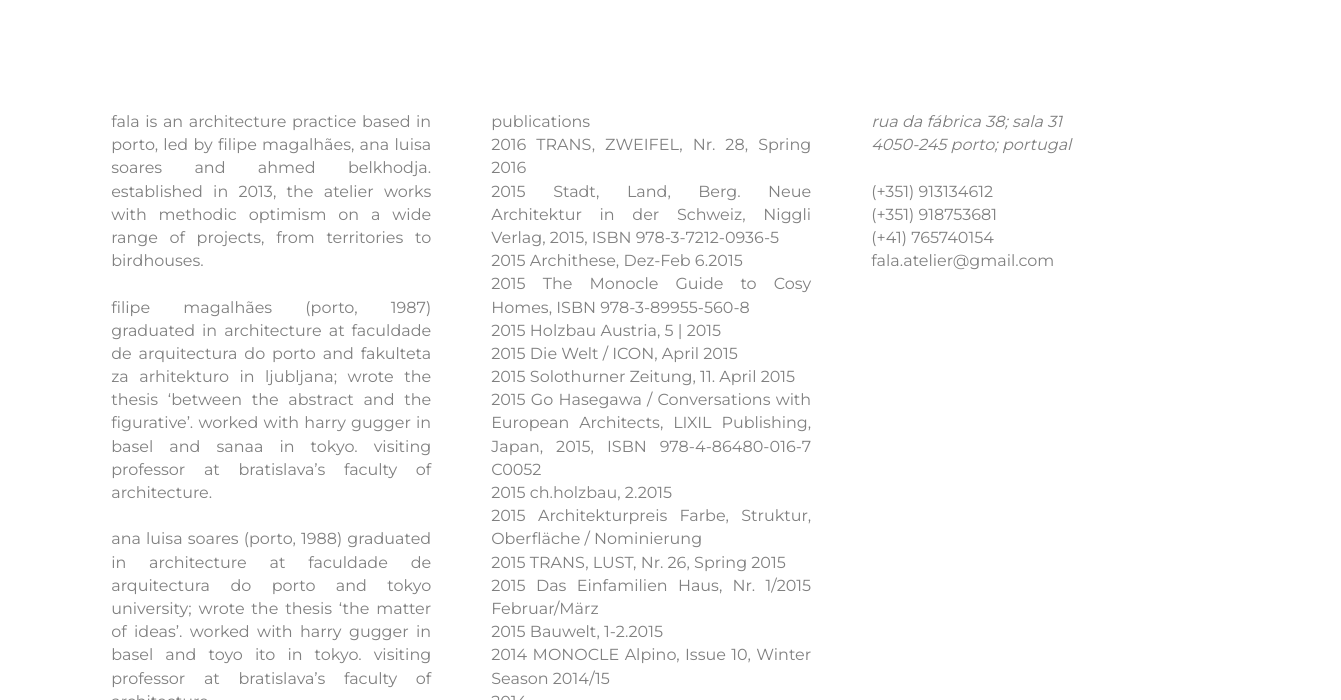
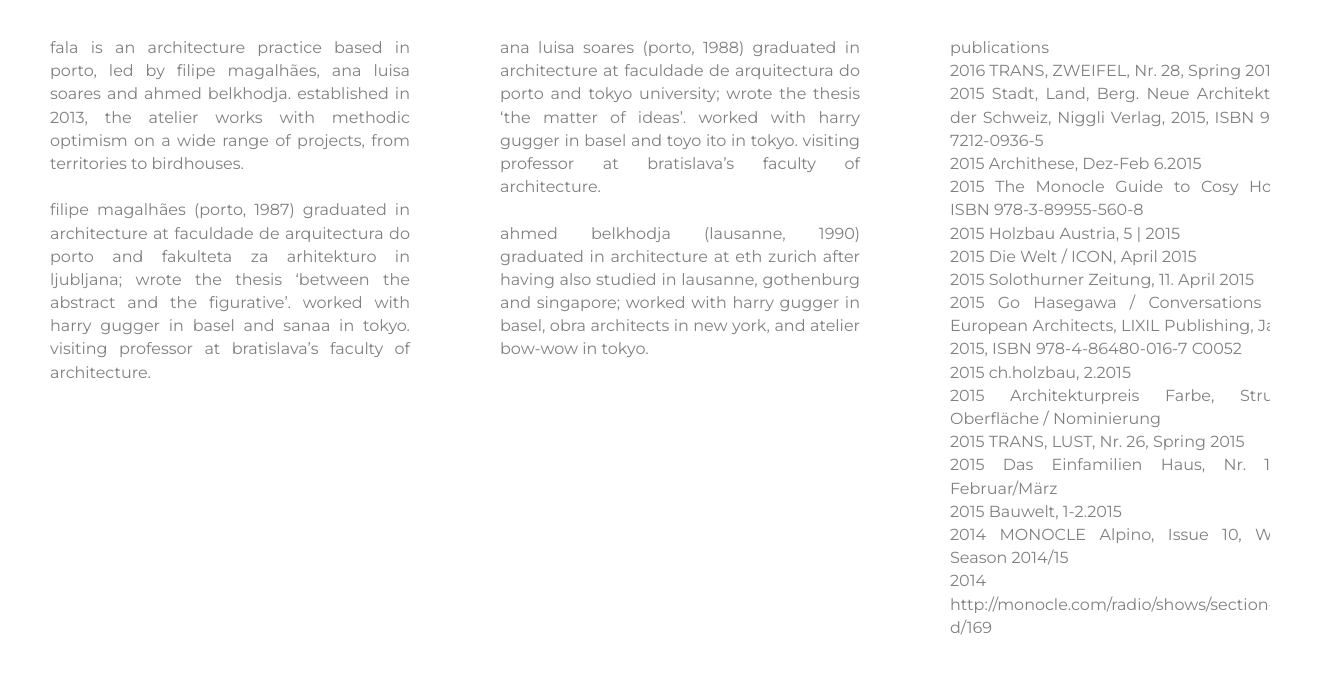
Before and after one commit to ettoreboy/studiospazio, a plain HTML site: page about.html in a window 1280 px wide. Shown: the part 110-810 px from the top of the page, 1341 px wide, since content can reach past the window. Drawn offline with Linux system fonts and the light colour scheme.

Commit message:
flex for about page

```diff
--- a/about.html
+++ b/about.html
@@ -37,7 +37,6 @@
 
 </head>
 <body class="about-page">
-  <div class="container">
     <header class="header">
       <div class="logo">
         <h1 id="about_link" class="md-trigger" data-modal="modal-12"><a href="index.html">studiospazio</a></h1>
@@ -50,6 +49,8 @@
         <br/>  <br/>
         filipe magalhães (porto, 1987) graduated in architecture at faculdade de arquitectura do porto and fakulteta za arhitekturo in ljubljana; wrote the thesis ‘between the abstract and the figurative’. worked with harry gugger in basel and sanaa in tokyo. visiting professor at bratislava’s faculty of architecture.
         <br/>  <br/>
+      </div>
+      <div class="paragraph">
         ana luisa soares (porto, 1988) graduated in architecture at faculdade de arquitectura do porto and tokyo university; wrote the thesis ‘the matter of ideas’. worked with harry gugger in basel and toyo ito in tokyo. visiting professor at bratislava’s faculty of architecture.
         <br/>  <br/>
         ahmed belkhodja (lausanne, 1990) graduated in architecture at eth zurich after having also studied in lausanne, gothenburg and singapore; worked with harry gugger in basel, obra architects in new york, and atelier bow-wow in tokyo.
@@ -86,7 +87,6 @@
         (+41) 765740154<br>
         <a href="mailto:fala.atelier@gmail.com">fala.atelier@gmail.com</a>
       </div>
-    </div>
   </div>
   <script type="text/javascript" src="js/jquery-2.2.1.min.js"></script>
   <script type="text/javascript" src="js/jquery.mousewheel.min.js"></script>
--- a/css/style.css
+++ b/css/style.css
@@ -233,24 +233,24 @@ header {
 body.about-page{
   background-color: white;
   color: grey;
+  width: 100%;
+  position: absolute;
 }
 .about-page .more-button{
   background-color: grey
 }
 
 .about-page div.info-box {
-  position: absolute;
-  top: 20%;
-  width: 100%;
-  left: 4%;
-  max-height: 80%;
+  position: relative;
+  display: flex;
+  flex-direction: row;
+  flex-wrap: nowrap;
+
+  top: 12%;
+  height: 87%;
   overflow-y: hidden;
-  overflow-x: auto;
-}
+  overflow-x: visible;
 
-div.info-box {
-  text-align: justify;
-  word-wrap: normal;
 
   /*-webkit-columns: 400px; /* Chrome, Safari, Opera
   * -moz-columns: 400px;  /* Firefox
@@ -266,25 +266,24 @@ div.info-box {
 
 }
 
+div.info-box .paragraph {
+ align-self: flex-start;
 
-div.info-box .paragraph {
- position: relative;
- display: inline;
- float: left;
- width: 360px;
- height: auto;
- max-height: 100%;
+ width: 400px;
+ height: 100%;
+ min-width: 400px;
+
+ text-align: justify;
+ word-wrap: normal;
 
  padding: 20px;
- margin: 10px;
-
+ margin-right: 50px;
 }
 
 address {
     display: block;
     font-style: italic;
 }
-
 
 /****************** MOBILE 500px **********************/
 
```
